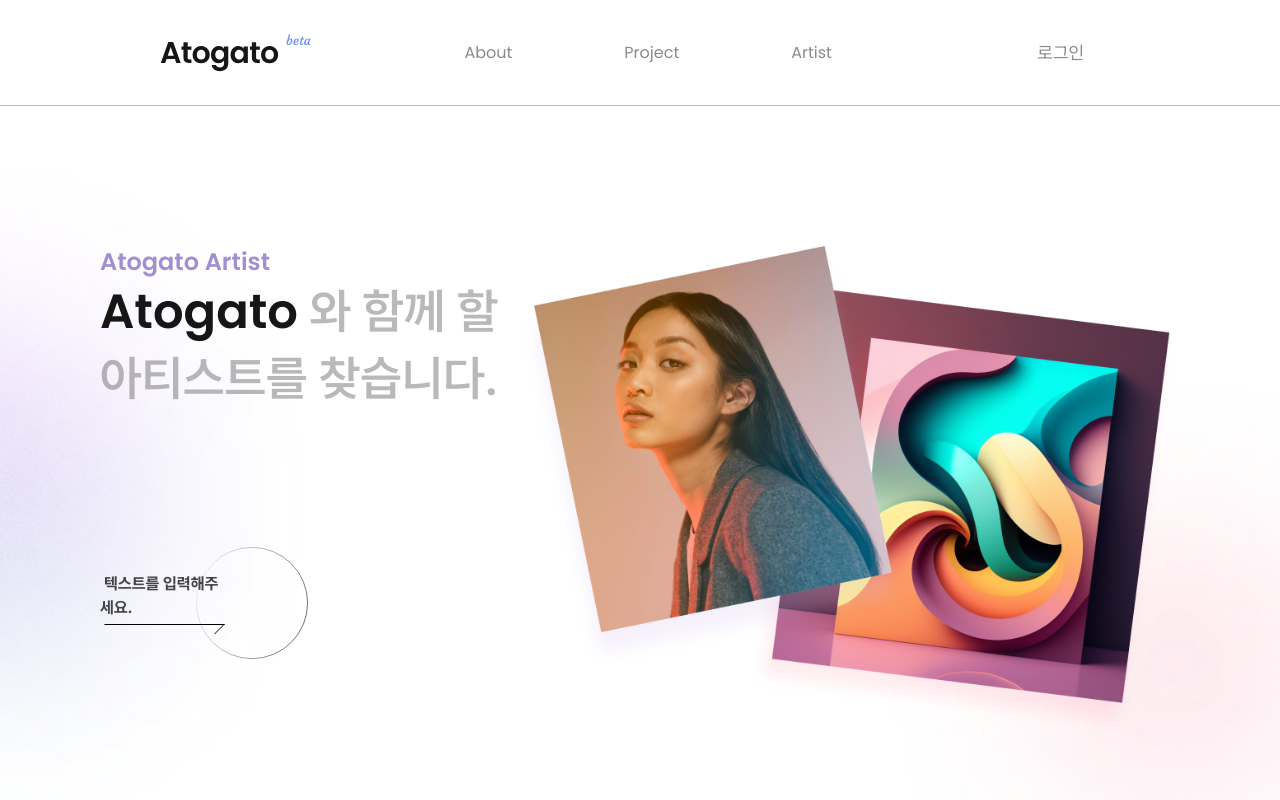
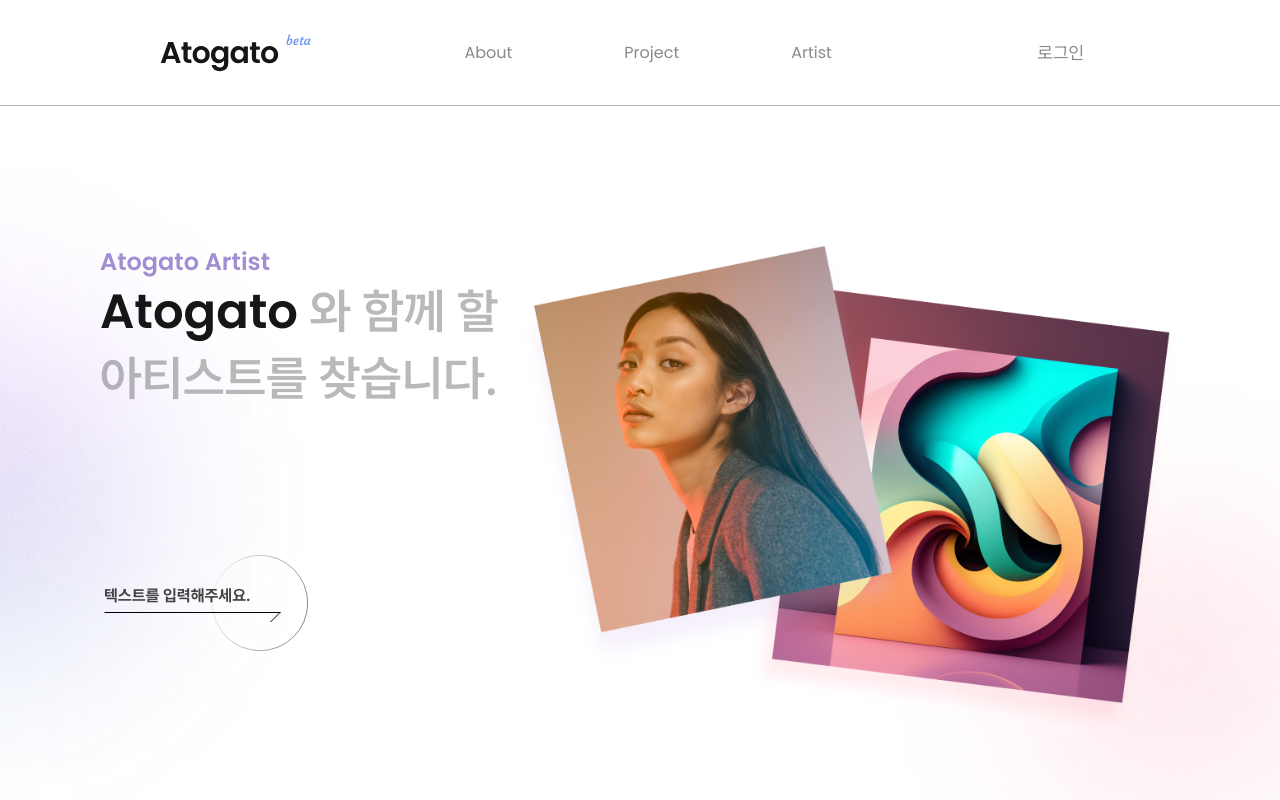
Before and after one commit to Atogato/Atogato, a Next.js app in the folder frontend/: page / in a window 1280 px wide. Shown: the top 800 px of the page. Built offline with nearby package versions, Linux system fonts and the light colour scheme.

Commit message:
Style[FE]: 메인 페이지 banner 링크 버튼 라인 길이 수정

```diff
--- a/frontend/src/components/Banner.tsx
+++ b/frontend/src/components/Banner.tsx
@@ -5,12 +5,12 @@ import Ellipse from '@/assets/ellipse.svg'
 function LinkButton({ className, text }: { className?: string; text?: string }) {
   return (
     <Link href="/artist/form" className={`${className || ''}`}>
-      <div className="relative flex items-center">
-        <div className="absolute w-[30%]">
-          <b className="ps-1 text-[#171616]/80"> {text || '텍스트를 입력해주세요.'} </b>
+      <div className="relative flex items-center	">
+        <div className="absolute w-44">
+          <b className="whitespace-nowrap ps-1 text-[#171616]/80	"> {text || '텍스트를 입력해주세요.'} </b>
           <div className="mt-1 h-[10px] w-full skew-x-[-45deg] border-r border-t border-black bg-transparent "></div>
         </div>
-        <Ellipse width="7rem" height="7rem" className="absolute start-24" />
+        <Ellipse width="6rem" height="6rem" className="absolute start-28" />
       </div>
     </Link>
   )
```
